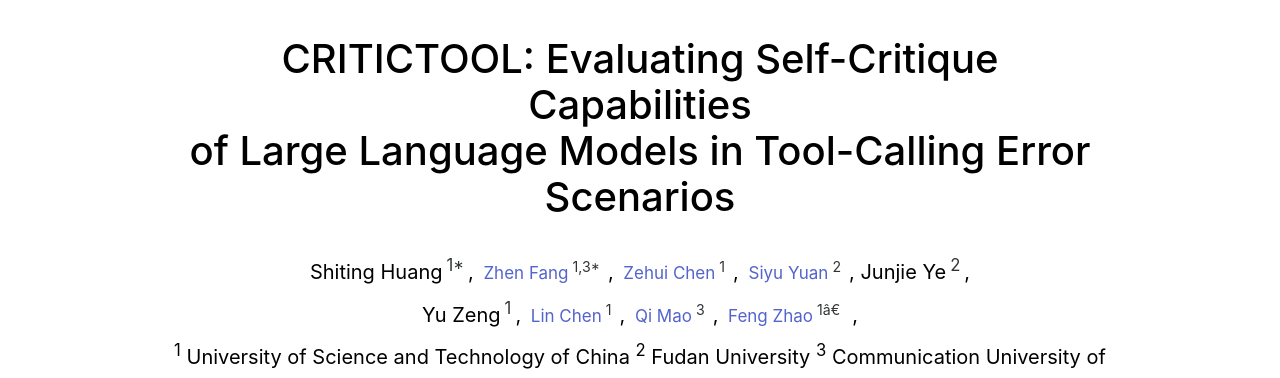
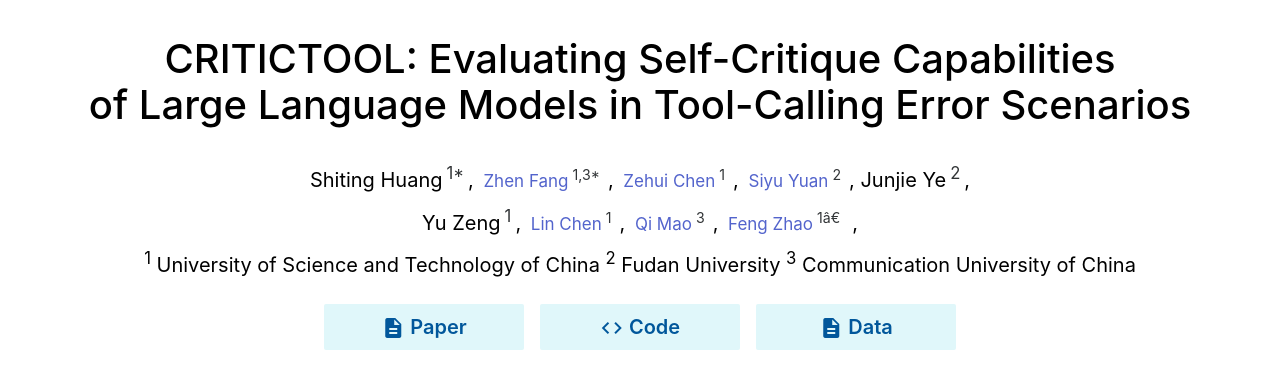
Before and after one commit to Shellorley0513/CriticTool, a plain HTML site: page docs/index.html in a window 1280 px wide. Shown: the top 378 px of the page. Drawn offline with nearby package versions, Linux system fonts and the light colour scheme.

Commit message:
Update index.html

```diff
--- a/docs/index.html
+++ b/docs/index.html
@@ -19,9 +19,9 @@ body {
     margin-right: auto;
 }
 
-@media screen and (min-width: 980px){
+@media screen and (min-width: 1200px){
     body {
-        width: 980px;
+        width: 1200px;
     }
 }
 
```
